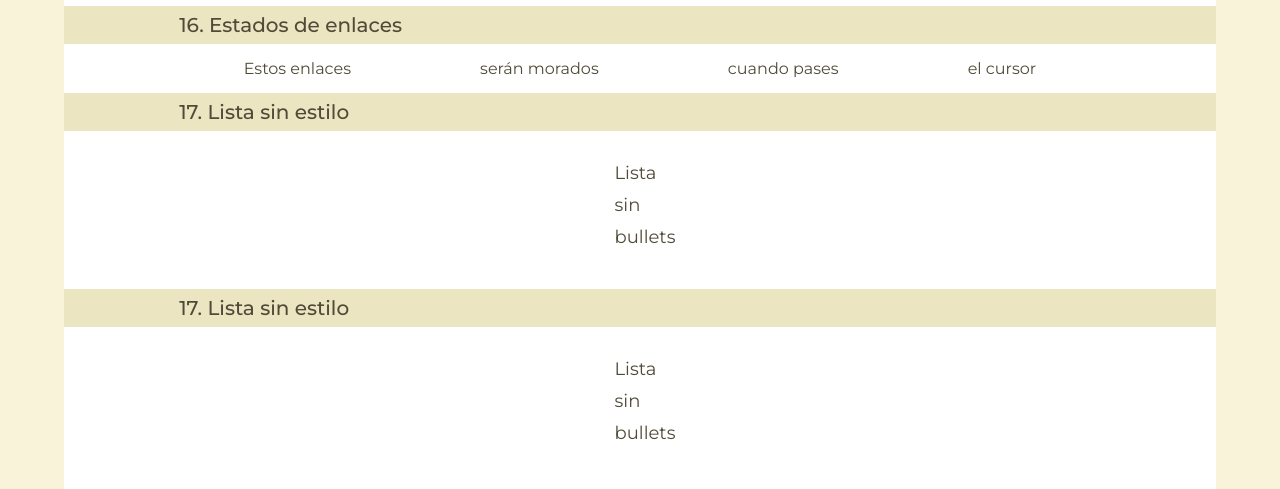
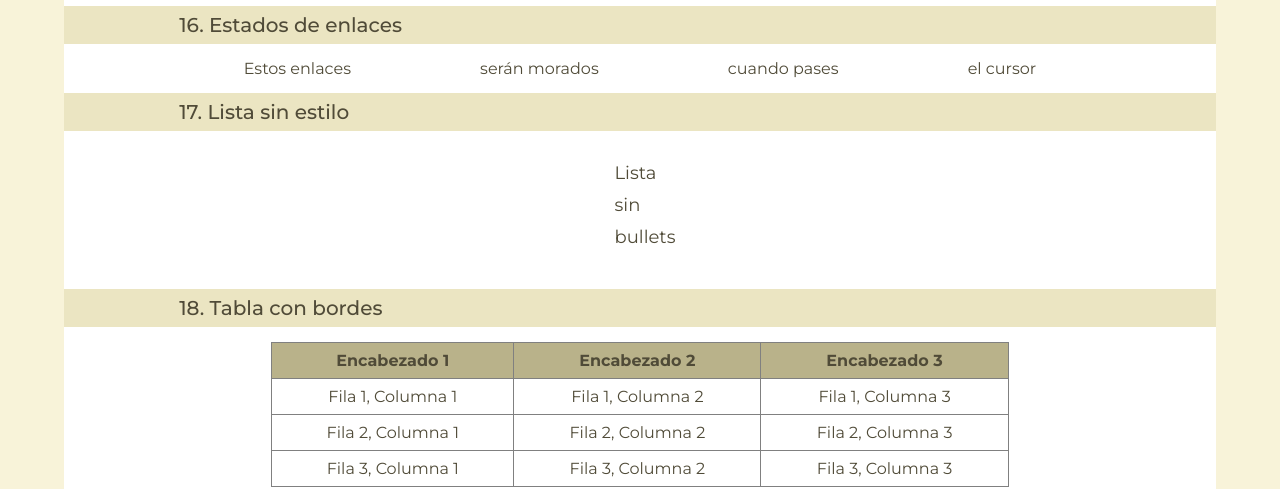
Before and after one commit to alxndrrjs/repo-tajamar-css-2-anterior, a plain HTML site: page index.html in a window 1280 px wide. Shown: the part 2811-3300 px from the top of the page. Drawn offline with Linux system fonts and the light colour scheme; a web font is replaced by a local one.

Commit message:
Tabla con bordes

```diff
--- a/index.html
+++ b/index.html
@@ -237,6 +237,41 @@
             </div>
         </section>
 
+        <!-- 18. Tabla con bordes -->
+        <section class="ejercicio-card">
+            <div class="subt-card">
+                <h2>18. Tabla con bordes</h2>
+            </div>
+
+            <div class="cont-card cont-center">
+                <table class="table-border-gris">
+                    <thead>
+                        <tr>
+                            <th>Encabezado 1</th>
+                            <th>Encabezado 2</th>
+                            <th>Encabezado 3</th>
+                        </tr>
+                    </thead>
+                    <tbody>
+                        <tr>
+                            <td>Fila 1, Columna 1</td>
+                            <td>Fila 1, Columna 2</td>
+                            <td>Fila 1, Columna 3</td>
+                        </tr>
+                        <tr>
+                            <td>Fila 2, Columna 1</td>
+                            <td>Fila 2, Columna 2</td>
+                            <td>Fila 2, Columna 3</td>
+                        </tr>
+                        <tr>
+                            <td>Fila 3, Columna 1</td>
+                            <td>Fila 3, Columna 2</td>
+                            <td>Fila 3, Columna 3</td>
+                        </tr>
+                    </tbody>
+                </table>
+            </div>
+        </section>
         <!-- 17. Lista sin estilo -->
         <section class="ejercicio-card">
             <div class="subt-card">
--- a/style.css
+++ b/style.css
@@ -259,3 +259,26 @@ footer {
     content: '';
     list-style-type: none !important;
 }
+
+/* Propiedades para crear una tabla con bordes grises en todas las celdas */
+.table-border-gris {
+    width: 80%;
+    border-collapse: collapse;
+}
+
+.table-border-gris th {
+    border: 1px solid gray;
+    background-color: var(--color-elm);
+    padding: 8px;
+    text-align: center;
+}
+
+.table-border-gris td {
+    border: 1px solid gray;
+    padding: 8px;
+    text-align: center;
+}
+
+.table-border-gris tr:hover {
+    background-color: var(--color-elm-2);
+}
```
